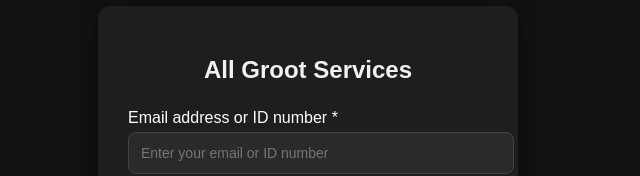
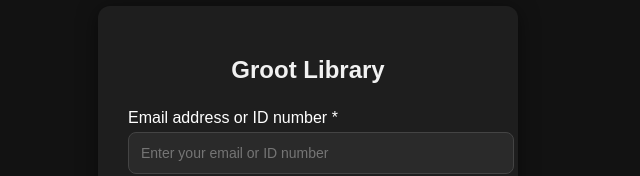
Before and after one commit to Grootcode21/validations, a plain HTML site: page index.html in a window 1280 px wide. Shown: the part 164-340 px from the top of the page, without its empty margins (332-972 px from the left). Drawn offline with Linux system fonts and the light colour scheme.

Commit message:
Login page

```diff
--- a/index.html
+++ b/index.html
@@ -123,7 +123,7 @@
 </head>
 <body>
   <div class="login-container">
-    <h2>All Groot Services</h2>
+    <h2>Groot Library</h2>
     <form>
       <label for="email">Email address or ID number *</label>
       <input type="text" id="email" placeholder="Enter your email or ID number">
```
